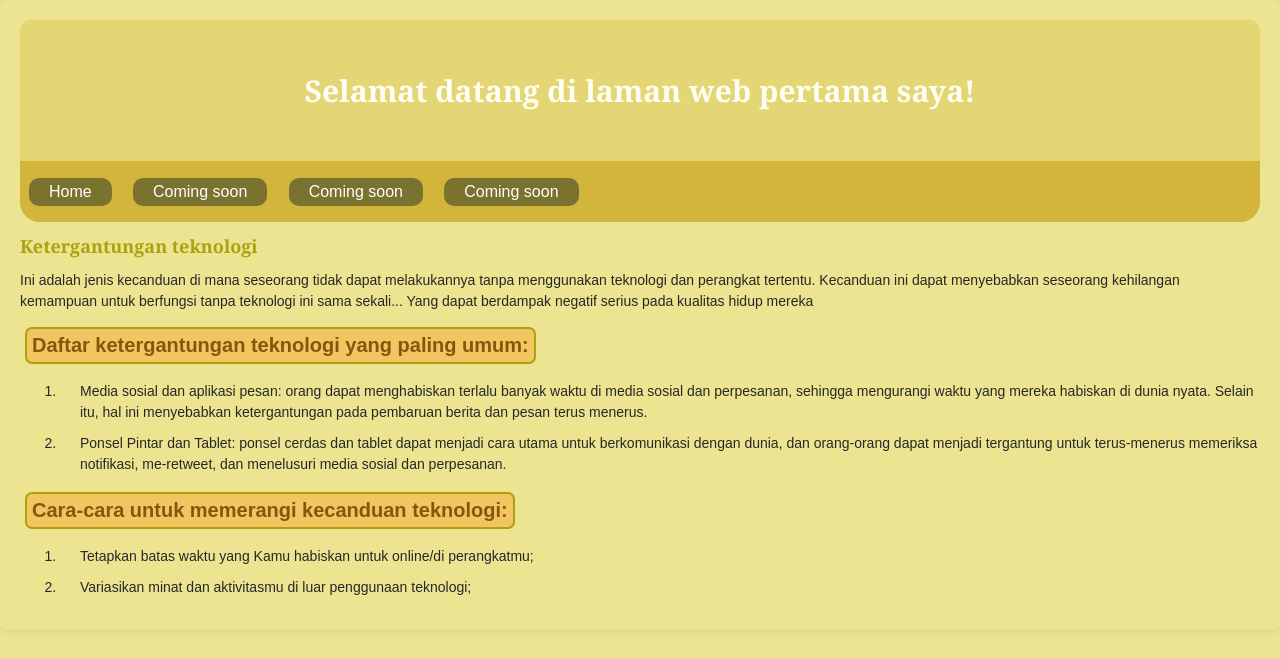
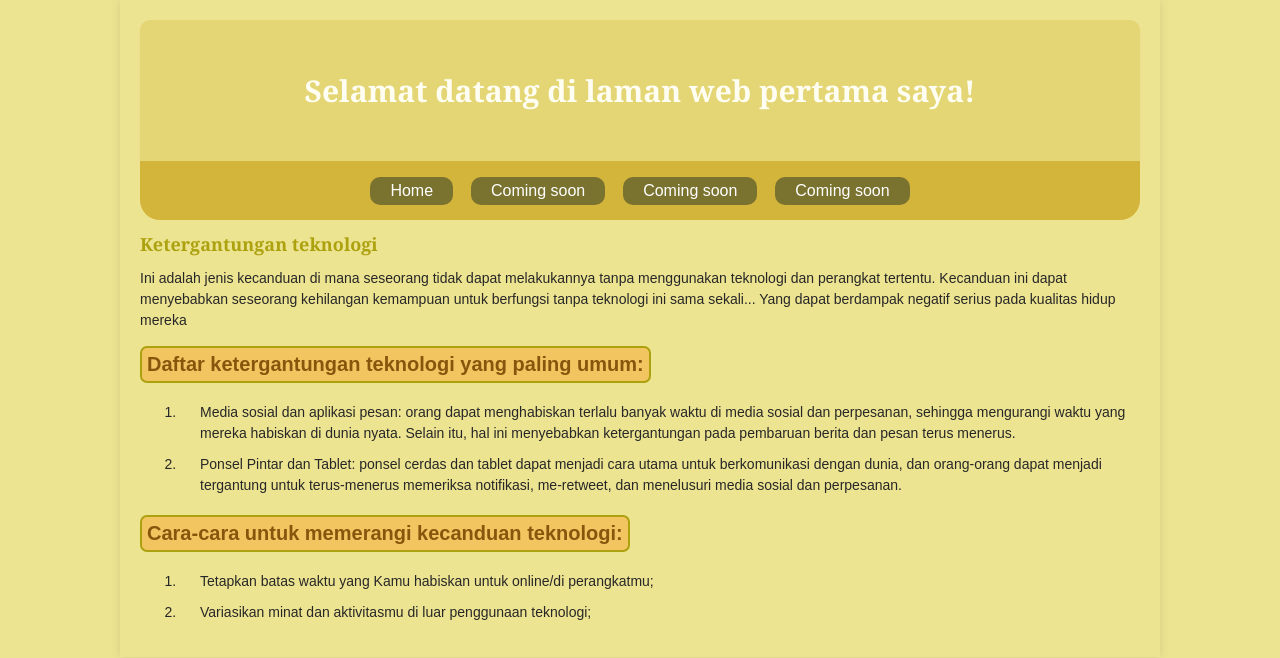
Before and after one commit to mtamamulya/Website-of-Technology, a plain HTML site: page index.html in a window 1280 px wide. Drawn offline with Linux system fonts and the light colour scheme.

Commit message:
style.css

```diff
--- a/style.css
+++ b/style.css
@@ -1,97 +1,132 @@
 body {
-    font-family: Arial,  sans-serif; /* keluarga font */
-    font-size: 12px; /* Ukuran font utama pada tag <p></p> */
-    background-color: #e0d14494; /* Warna latar belakang laman web */
-    color: #272727; /* Warna teks */
-    border:none;
-    border-radius: 7px;
-    padding: 20px; /* Ruang di sekitar konten */
-    margin: 0 auto; /* Pusatkan laman web */
-    max-width: auto; /* Lebar maksimum laman web */
-    box-shadow: 0 0 10px rgba(0, 0, 0, 0.1); /* Bayangan lembut di sekitar laman web */
+    font-family: Arial, sans-serif;
+    font-size: 14px;
+    background-color: #e0d14494;
+    color: #272727;
+    padding: 20px;
+    margin: 0 auto;
+    max-width: 1000px;
+    width: 90%;
+    box-shadow: 0 0 10px rgba(0, 0, 0, 0.1);
 }
-button {
-    background-color: #7a722f; /* Warna latar belakang butang */
-    color: white; /* Warna teks butang */
-    border: none; /* Tiada sempadan */
-    border-radius: 10px; /* Sudut bulat pada butang */
-    padding: 5px 20px; /* Ruang dalam butang */
-    text-align: center; /* Pusatkan teks dalam butang */
-    text-decoration: none; /* Tiada garis bawah pada teks */
-    display: inline-block; /* Butang sebagai elemen blok sebaris */
-    font-size: 16px; /* Ukuran font butang */
-    margin: 4px 2px; /* Margin di sekitar butang */
-    cursor: pointer; /* Tunjuk kursor tangan apabila melayang di atas butang */
+
+.slogo {
+    font-size: 30px;
+    font-weight: bold;
 }
-button:hover {
-    background-color: #d1c386; /* Warna latar belakang butang apabila melayang */
-    color: #7c6464; /* Warna teks butang apabila melayang */
+
+header {
+    background-color: #e4d575;
+    padding: 50px;
+    border-top-left-radius: 10px;
+    border-top-right-radius: 10px;
+    box-shadow: 0 2px 4px rgba(233, 139, 139, 0.1);
+    color: #fffef3;
+    text-align: center;
+    font-family: Georgia, serif;
 }
-header {
-    background-color: #e4d575; /* Warna latar belakang header */
-    padding: 50px; /* Ruang dalam header */
-    border-top-left-radius: 10px; /* Sudut bulat di kiri atas header */
-    border-top-right-radius: 10px; /* Sudut bulat di kanan atas header */
-    box-shadow: 0 2px 4px rgba(233, 139, 139, 0.1); /* Bayangan lembut di bawah header */
-    color: #fffef3; /* Warna tajuk (header) dalam elemen <div> */
-    font-size: 30px; /* Ukuran font tajuk (header) dalam elemen <div> */
-    font-weight: bold; /* Tebal font tajuk (header) dalam elemen <div> */
-    text-align: center; /* Pusatkan teks dalam elemen <div> */
-    font-family: Georgia, serif; /* Keluarga font yang digunakan di tajuk (header) dalam elemen <div> */
-}
+
 nav {
     background: #d4b53b;
     color: #fff;
     padding: 0.5px 0;
     border-bottom-left-radius: 20px;
     border-bottom-right-radius: 20px;
+    text-align: center;
 }
 
 nav ul {
     list-style: none;
     padding: 0;
+    margin: 0;
 }
 
 nav ul li {
-    display: inline;
+    display: inline-block;
     margin: 5px;
     border-radius: 10px;
     padding: 10px 2px;
+}
 
+button {
+    background-color: #7a722f;
+    color: white;
+    border: none;
+    border-radius: 10px;
+    padding: 5px 20px;
+    font-size: 16px;
+    cursor: pointer;
+}
 
+button:hover {
+    background-color: #d1c386;
+    color: #7c6464;
 }
+
 h1 {
-    color: #aca10e; /* Warna tajuk (header)*/
-    font-size: 18px; /* Ukuran font tajuk (header) */
-    font-family: Georgia, serif; /* Keluarga font yang digunakan di tajuk (header) */
+    color: #aca10e;
+    font-size: 18px;
+    font-family: Georgia, serif;
 }
+
 p {
-    font-size: 14px; /* Ukuran font untuk tag <p></p> */
-    line-height: 1.5; /* Jarak baris untuk tag <p></p> */
-    margin: 10px 0; /* Margin atas dan bawah untuk tag <p></p> */
+    font-size: 14px;
+    line-height: 1.5;
+    margin: 10px 0;
 }
+
 img {
-    max-width: 100%; /* Pastikan imej tidak melebihi lebar elemen induknya */
-    height: auto; /* Tinggi imej automatik mengikut nisbah aspek */
-    border-radius: 10px; /* Sudut bulat pada imej */
-    box-shadow: 0 2px 4px rgba(0, 0, 0, 0.1); /* Bayangan lembut di bawah imej */
+    max-width: 100%;
+    height: auto;
+    border-radius: 10px;
+    box-shadow: 0 2px 4px rgba(0, 0, 0, 0.1);
+}
 
-}
 h2 {
-    border: 2px solid #aca10e; /* Sempadan tebal pada tajuk (header) */
+    border: 2px solid #aca10e;
     border-radius: 7px;
     background-color: rgb(243, 197, 97);
-    list-style-type: none;
     display: inline-block;
-    font-size: 20px; /* Ukuran font untuk tajuk (header) */
+    font-size: 20px;
     padding: 5px;
     color: rgba(126, 78, 7, 0.932);
-    margin: 5px;
+    margin: 5px 0;
 }
+
 li {
-    font-size: 14px; /* Ukuran font untuk tag <p></p> */
-    line-height: 1.5; /* Jarak baris untuk tag <p></p> */
-    margin: 10px 0; /* Margin atas dan bawah untuk tag <p></p> */
-    list-style-type: number; /* Jenis senarai bernombor */
-    padding-left: 20px; /* Ruang di sebelah kiri untuk senarai */
+    font-size: 14px;
+    line-height: 1.5;
+    margin: 10px 0;
+    list-style-type: decimal;
+    padding-left: 20px;
 }
+
+/* Media Query untuk layar kecil (ponsel) */
+@media (max-width: 600px) {
+    header {
+        padding: 30px;
+    }
+
+    .slogo {
+        font-size: 22px;
+    }
+
+    nav ul li {
+        display: block;
+        margin: 8px 0;
+    }
+
+    button {
+        width: 90%;
+        font-size: 14px;
+    }
+
+    h1, h2 {
+        font-size: 16px;
+        text-align: center;
+    }
+
+    p, li {
+        font-size: 13px;
+    }
+}
```
